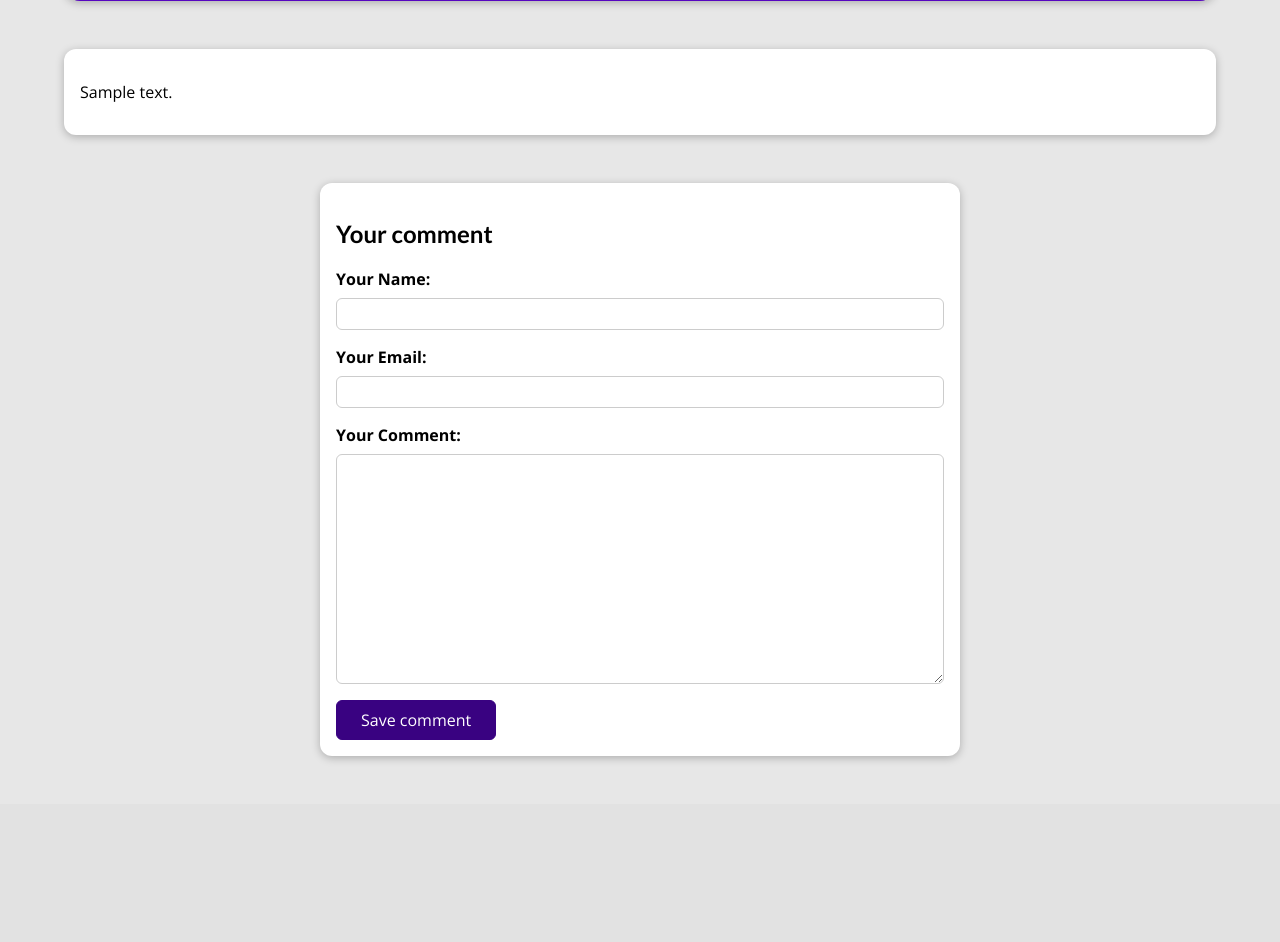
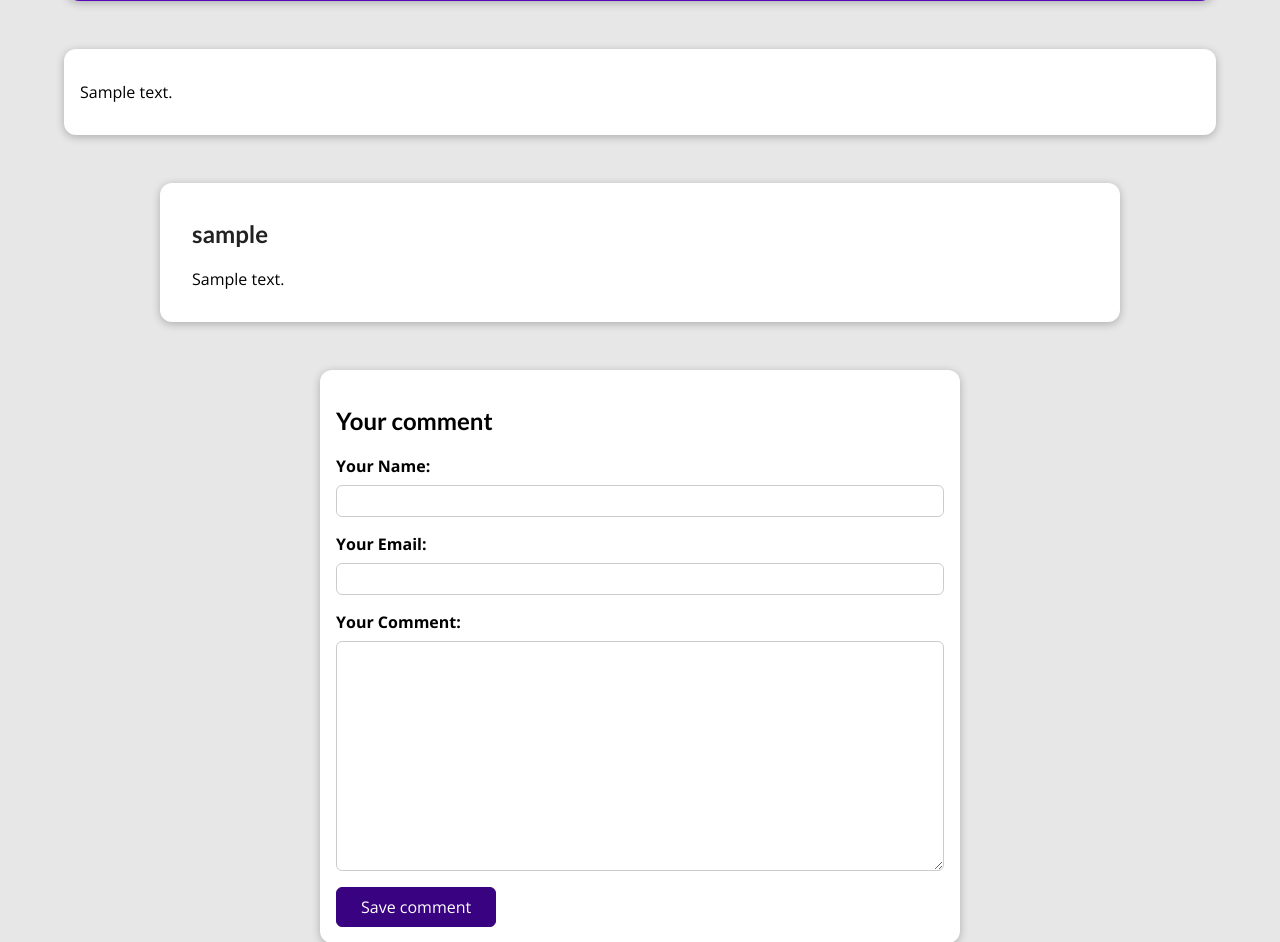
Before and after one commit to david-drvar/Python-Django-The-Practical-Guide, a Django app: a page that uses my_website/blog/templates/blog/post-detail.html in a window 1280 px wide. Shown: the part 479-1421 px from the top of the page. Before the commit the page ends 1239 px from the top, so only its background shows below. Run offline with Django 4.2, Linux system fonts and the light colour scheme; tables that the repository leaves empty hold one stand-in row (values such as "Sample post"); grey boxes marked "Sample" are stand-in pictures.

Commit message:
outputting & styling comments

```diff
--- a/my_website/blog/models.py
+++ b/my_website/blog/models.py
@@ -34,6 +34,9 @@ class Post(models.Model):
     author = models.ForeignKey(Author, on_delete=models.SET_NULL, related_name="posts", null=True)
     tags = models.ManyToManyField(Tag)
 
+    def __str__(self):
+        return f"{self.title}"
+
 
 class Comment(models.Model):
     user_name = models.CharField(max_length=120)
--- a/my_website/blog/static/blog/post-detail.css
+++ b/my_website/blog/static/blog/post-detail.css
@@ -120,3 +120,66 @@ main {
   border-radius: 6px;
   border: 1px solid #ccc;
 }
+
+.errorlist {
+  list-style: none;
+  margin: 0.5rem 0;
+  padding: 0;
+  text-combine: red;
+}
+
+.invalid label {
+  color: red;
+}
+
+.invalid input,
+.invalid textarea {
+  border-color: red;
+  background-color: #d34f4f;
+}
+
+#alert {
+  margin: 8rem auto 3rem auto;
+  border: 1px solid #d34f4f;
+  background-color: #d0baba;
+  padding: 1rem;
+  width: 90%;
+  max-width: 40rem;
+}
+#alert a {
+  text-decoration: none;
+  border: 1px solid #d34f4f;
+  background-color: #d34f4f;
+  color: white;
+  padding: 0.25rem 1.5rem;
+  border-radius: 6px;
+}
+
+#comments {
+  width: 90%;
+  margin:3rem auto;
+  max-width: 60rem;
+  border-radius: 12px;
+  background-color: white;
+  box-shadow: 0 2px 8px rgba(0,0,0,0.25);
+  padding: 1rem 2rem
+}
+
+#comments ul {
+  list-style: none;
+  margin: 0;
+  padding: 0;
+}
+
+#comments li {
+  margin-bottom: 1rem;
+  border-bottom: 2px solid #ccc;
+}
+
+#comments li:last-of-type {
+  border-bottom: none;
+}
+
+#comments h2 {
+  color: #232222
+}
--- a/my_website/blog/templates/blog/post-detail.html
+++ b/my_website/blog/templates/blog/post-detail.html
@@ -12,6 +12,15 @@
 {% endblock %}
 
 {% block content %}
+
+    {% if form.errors %}
+        <div id="alert">
+            <h2>Saving the comment failed!</h2>
+            <p>Please check the comment form below the post and fix your errors.</p>
+            <a href="#comment-form">Fix!</a>
+        </div>
+    {% endif %}
+
     <section id="summary">
         <h2>{{ post.title }}</h2>
         <div>
@@ -28,16 +37,28 @@
         </article>
     </section>
 
+
     <main>
         {{ post.content|linebreaks }}
     </main>
+
+    <section id="comments">
+        <ul>
+            {% for comment in comments %}
+                <li>
+                    <h2>{{ comment.user_name }}</h2>
+                    <p>{{ comment.text|linebreaks }}</p>
+                </li>
+            {% endfor %}
+        </ul>
+    </section>
 
     <section id="comment-form">
     <h2>Your comment</h2>
         <form action="{% url "post-detail" post.slug %}" method="post">
             {% csrf_token %}
             {% for form_field in form %}
-            <div class="form-control">
+            <div class="form-control {% if form_field.errors %}invalid {%endif%}">
                 {{ form_field.label_tag }}
                 {{ form_field }}
                 {{ form_field.errors }}
--- a/my_website/blog/views.py
+++ b/my_website/blog/views.py
@@ -37,6 +37,7 @@ class AllPostsView(ListView):
     ordering = ["-date"]
     context_object_name = "all_posts"
 
+
 # def all_posts(request):
 #     posts = Post.objects.all().order_by("-date")
 #     return render(request, "blog/all-posts.html", {
@@ -45,11 +46,12 @@ class AllPostsView(ListView):
 
 
 class SinglePostView(View):
-    def get(self, request,slug):
+    def get(self, request, slug):
         post = Post.objects.get(slug=slug)
         context = {
             "post": post,
-            "form" : CommentForm()
+            "form": CommentForm(),
+            "comments": post.comments.all().order_by("-id")
         }
         return render(request, "blog/post-detail.html", context)
 
@@ -58,7 +60,7 @@ class SinglePostView(View):
         post = Post.objects.get(slug=slug)
 
         if comment_form.is_valid():
-            comment = comment_form.save(commit=False)  #bind comment with post because it is missing in form
+            comment = comment_form.save(commit=False)  # bind comment with post because it is missing in form
             comment.post = post
             comment.save()
 
@@ -66,10 +68,10 @@ class SinglePostView(View):
 
         context = {
             "post": post,
-            "form" : comment_form
+            "form": comment_form,
+            "comments": post.comments.all().order_by("-id")
         }
         return render(request, "blog/post-detail.html", context)
-
 
 # def post_detail(request, slug):
 #     # identified_post = Post.objects.get(slug=slug)
```
Also changed, not shown: my_website/blog/admin.py (+8 -1 lines).
